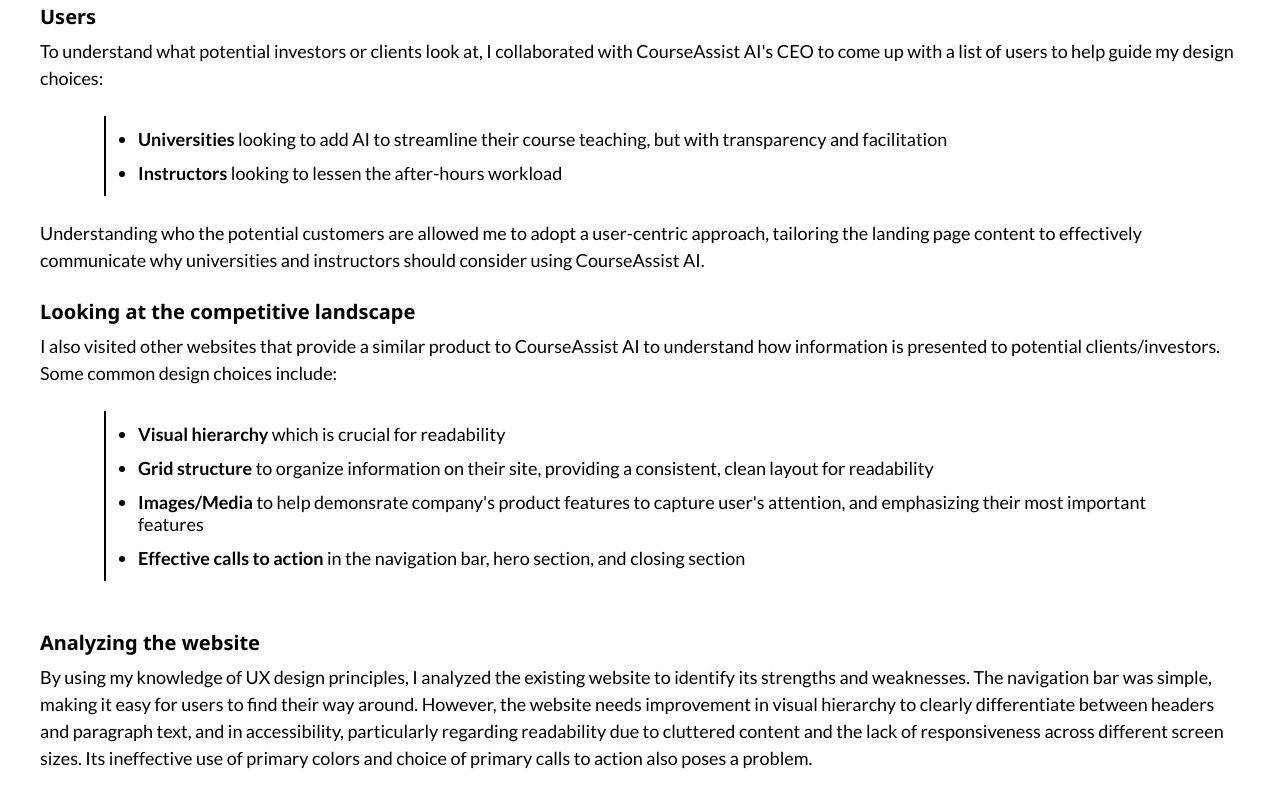
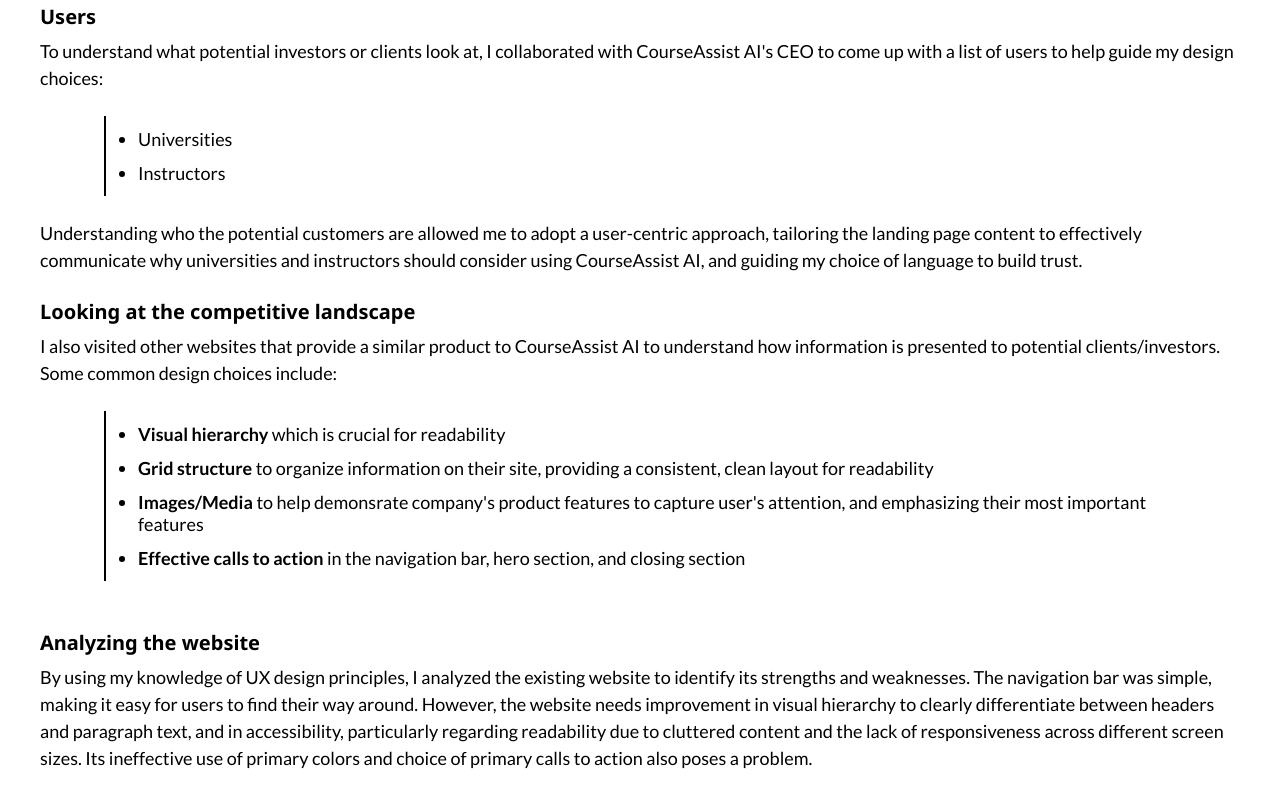
Before and after one commit to winniesich/portfolio, a plain HTML site: page courseassist.html in a window 1280 px wide. Shown: the part 1777-2579 px from the top of the page. Drawn offline with Linux system fonts and the light colour scheme.

Commit message:
updated case study

```diff
--- a/courseassist.html
+++ b/courseassist.html
@@ -79,11 +79,11 @@
                         <p>To understand what potential investors or clients look at, I collaborated with CourseAssist AI's CEO to come up with a list of users to help guide my design choices:</p>
                         <div class="indent">
                             <ul>
-                                <li><b>Universities</b> looking to add AI to streamline their course teaching, but with transparency and facilitation</li>
-                                <li><b>Instructors</b> looking to lessen the after-hours workload</li>
+                                <li>Universities</li>
+                                <li>Instructors</li>
                             </ul>
                         </div>
-                        <p>Understanding who the potential customers are allowed me to adopt a user-centric approach, tailoring the landing page content to effectively communicate why universities and instructors should consider using CourseAssist AI.</p>
+                        <p>Understanding who the potential customers are allowed me to adopt a user-centric approach, tailoring the landing page content to effectively communicate why universities and instructors should consider using CourseAssist AI, and guiding my choice of language to build trust.</p>
 
                         <h3>Looking at the competitive landscape</h3>
                         <p>I also visited other websites that provide a similar product to CourseAssist AI to understand how information is presented to potential clients/investors.</p>
@@ -98,6 +98,7 @@
                         </div>
                         <h3>Analyzing the website</h3>
                         <p>By using my knowledge of UX design principles, I analyzed the existing website to identify its strengths and weaknesses. The navigation bar was simple, making it easy for users to find their way around. However, the website needs improvement in visual hierarchy to clearly differentiate between headers and paragraph text, and in accessibility, particularly regarding readability due to cluttered content and the lack of responsiveness across different screen sizes. Its ineffective use of primary colors and choice of primary calls to action also poses a problem.</p>
+                        <img src="images/courseassist-analysis.jpg" width="1200" alt="Analysis of the website" loading="lazy">
                     </section>
 
                     <section class="process">
```
Also changed, not shown: images/courseassist-analysis.jpg (added).
